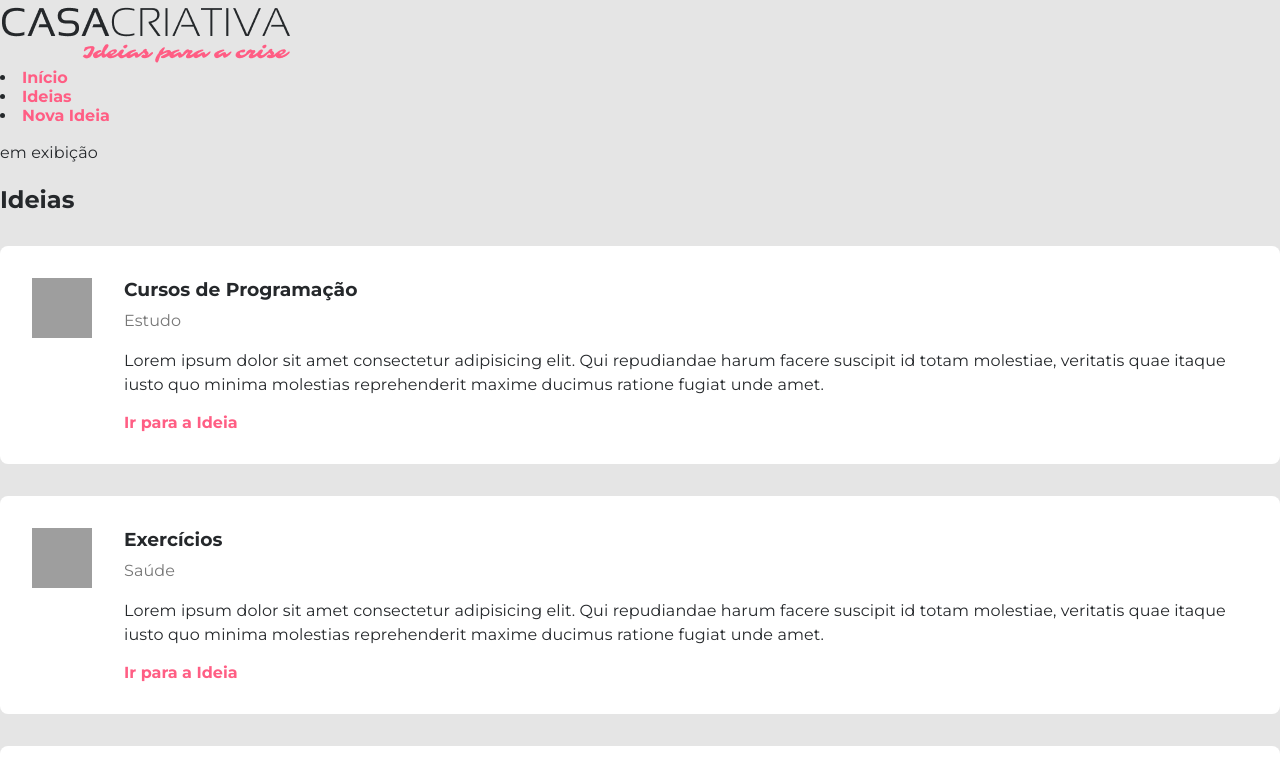
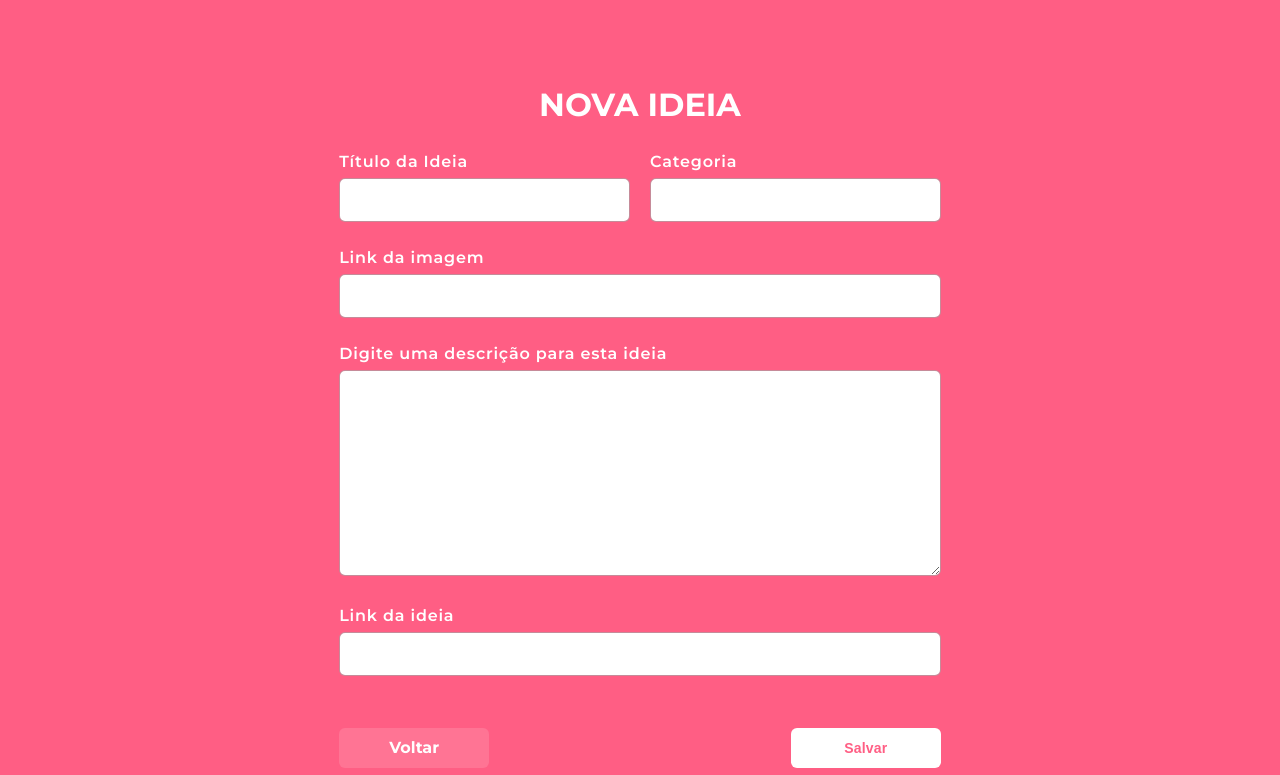
Before and after one commit to antoniofern/WorkshoDev, a plain HTML site: page ideias.html in a window 1280 px wide. Both pictures are taken after a click on the link "Nova Ideia". Shown: the top 775 px of the page. Drawn offline with Linux system fonts and the light colour scheme; grey boxes are pictures that could not be loaded.

Commit message:
Estlizando ideias.html e fazendos alguns ajustes no index, scripts e styles

```diff
--- a/ideias.html
+++ b/ideias.html
@@ -7,14 +7,16 @@
     <link href="https://fonts.googleapis.com/css?family=Montserrat:300,400,600,700,900&display=swap" rel="stylesheet">
     <link rel="stylesheet" href="style.css" />
 </head>
-<body>
+<body id="page-ideas">
 
+    <div id="container">
         <header>
+            <a href="index.html">
                 <img src="logo.png" alt="Imagem da Logomarca"/>
+            </a>
             <nav>
                 <li><a href="index.html">Início</a></li>
-            <li><a href="#">Ideias</a></li>
-            <li><a href="#">Nova Ideia</a></li>
+                <li><a href="#" class="button" onclick="onOff()">Nova Ideia</a></li>
             </nav>
         </header>
         <section id="title">
@@ -22,7 +24,7 @@
             <h1>Ideias</h1>
         </section>
         <main>
-        <section id="ideias">
+            <section id="ideas">
                 <div class="idea">
                   <img
                     src="https://image.flaticon.com/icons/svg/2729/2729007.svg"
@@ -79,9 +81,32 @@
                     <a href="#">Ir para a Ideia</a>
                   </div>
                 </div>
+
+                <div class="idea">
+                    <img
+                      src="https://image.flaticon.com/icons/svg/2729/2729027.svg"
+                      alt="Imagem de Karaokê"
+                    />
+
+                    <div class="content">
+                      <h3>Karaokê</h3>
+                      <p>Diversão em Família</p>
+                      <div class="description">
+                        Lorem ipsum dolor sit amet consectetur adipisicing elit. Qui
+                        repudiandae harum facere suscipit id totam molestiae, veritatis
+                        quae itaque iusto quo minima molestias reprehenderit maxime
+                        ducimus ratione fugiat unde amet.
+                      </div>
+                      <a href="#">Ir para a Ideia</a>
+                    </div>
+                  </div>
+
             </section>
         </main>
-    <footer>Com ❤ <a href="http://rocketseat.com.br">Rocketseat</a></footer>
+        <footer>
+            Com ❤ <a href="http://rocketseat.com.br" target="_blank">Rocketseat</a>
+        </footer>
+    </div>
 
     <!-- Modal -->
     <div id="modal" class="hide">
--- a/scripts.js
+++ b/scripts.js
@@ -3,4 +3,14 @@ function onOff(){
     .querySelector("#modal")
     .classList
     .toggle("hide")
+
+    document
+    .querySelector("body")
+    .classList
+    .toggle("hideScroll")
+
+    document
+    .querySelector("#modal")
+    .classList
+    .toggle("addScroll")
 }
--- a/style.css
+++ b/style.css
@@ -1,9 +1,14 @@
+/* Global */
 body {
     background: #e5e5e5;
     color: #25282B;
 
     font-family: 'Montserrat', sans-serif;
     margin: 0;
+}
+
+body.hideScroll {
+    overflow: hidden;
 }
 
 a {
@@ -16,6 +21,38 @@ a:hover {
     text-decoration: underline;
 }
 
+p, .description {
+    font-size: 16px;
+    line-height: 24px;
+    letter-spacing: 0.1px;
+}
+
+.button {
+    color: white;
+    background: #ff5e84;
+
+    width: 150px;
+    height: 40px;
+
+    border-radius: 8px;
+
+    font-size: 14px;
+    font-weight: bold;
+
+    display: flex;
+    align-items: center;
+    justify-content: center;
+
+    box-shadow: 0px 8px 16px #ff5e8432;
+}
+
+.button:hover {
+    background-color: #0984e3;
+    text-decoration: none;
+}
+
+/* Padrão */
+
 #container {
     width: 80%;
     max-width: 980px;
@@ -27,7 +64,7 @@ a:hover {
 
 #intro {
     width: 300px;
-    margin-right: 20px;
+    margin-right: 64px;
 }
 
 main {
@@ -61,21 +98,7 @@ button:hover {
     text-decoration: underline;
 }
 
-button.fat {
-    color: white;
-    background: #ff5e84;
 
-    width: 150px;
-    height: 40px;
-
-    border-radius: 6px;
-
-    box-shadow: 0px 8px 16px #ff5e8432;
-}
-
-button.fat:hover {
-    text-decoration: none;
-}
 
 footer {
     text-align: center;
@@ -124,20 +147,16 @@ footer a {
     margin: 16px 0;
 }
 
-p, .description {
-    font-size: 16px;
-    line-height: 24px;
-    letter-spacing: 0.1px;
-}
-
 #modal {
     background: #ff5e84;
 
     position: absolute;
     top: 0;
+    bottom: 0;
+    right: 0;
+    left: 0;
 
-    width: 100vw;
-    height: 100vh;
+
 
     display: flex;
     justify-content: center;
@@ -145,8 +164,12 @@ p, .description {
     transition: 400ms;
 }
 
+#modal.addScroll {
+    overflow: auto;
+}
+
 #modal .content {
-    margin-top: 128px;
+    margin-top: 5%;
 
     color: white;
 }
@@ -161,7 +184,7 @@ p, .description {
     width: 80%;
     max-width: 800px;
 
-    margin: 0 auto;
+    margin: 0 auto 15%;
 
     display: grid;
     grid-template-columns: 1fr 1fr;
@@ -254,3 +277,71 @@ form button:hover {
     opacity: 0;
     visibility: hidden;
 }
+
+/* IDEIA.HTML */
+#page-ideas #container {
+    display: block;
+}
+
+#page-ideas header {
+    display: flex;
+    justify-content: space-between;
+}
+
+#page-ideas nav {
+    display: flex;
+
+    align-items: center;
+}
+
+#page-ideas nav li {
+    list-style: none;
+
+    margin-right: 16px;
+}
+
+#page-ideas nav li a {
+    color: #25282B;
+}
+
+#page-ideas nav li a.button {
+    color: white;
+}
+
+#page-ideas nav li:last-child {
+    margin: 0;
+}
+
+
+
+section#title {
+    text-align: center;
+}
+
+section#title p {
+    opacity: 0.7;
+    margin: 0;
+}
+
+section#title h1 {
+    margin: 0;
+
+    font-size: 28px;
+}
+
+section#ideas {
+    display: grid;
+    grid-template-columns: 1fr 1fr;
+
+    gap: 20px;
+}
+
+section#ideas .idea {
+    margin: 0;
+}
+
+section#title,
+section#ideas,
+footer {
+    margin-top: 64px;
+}
```
Also changed, not shown: index.html (+5 -3 lines). Lines whose indentation alone changed are shown as unchanged.
